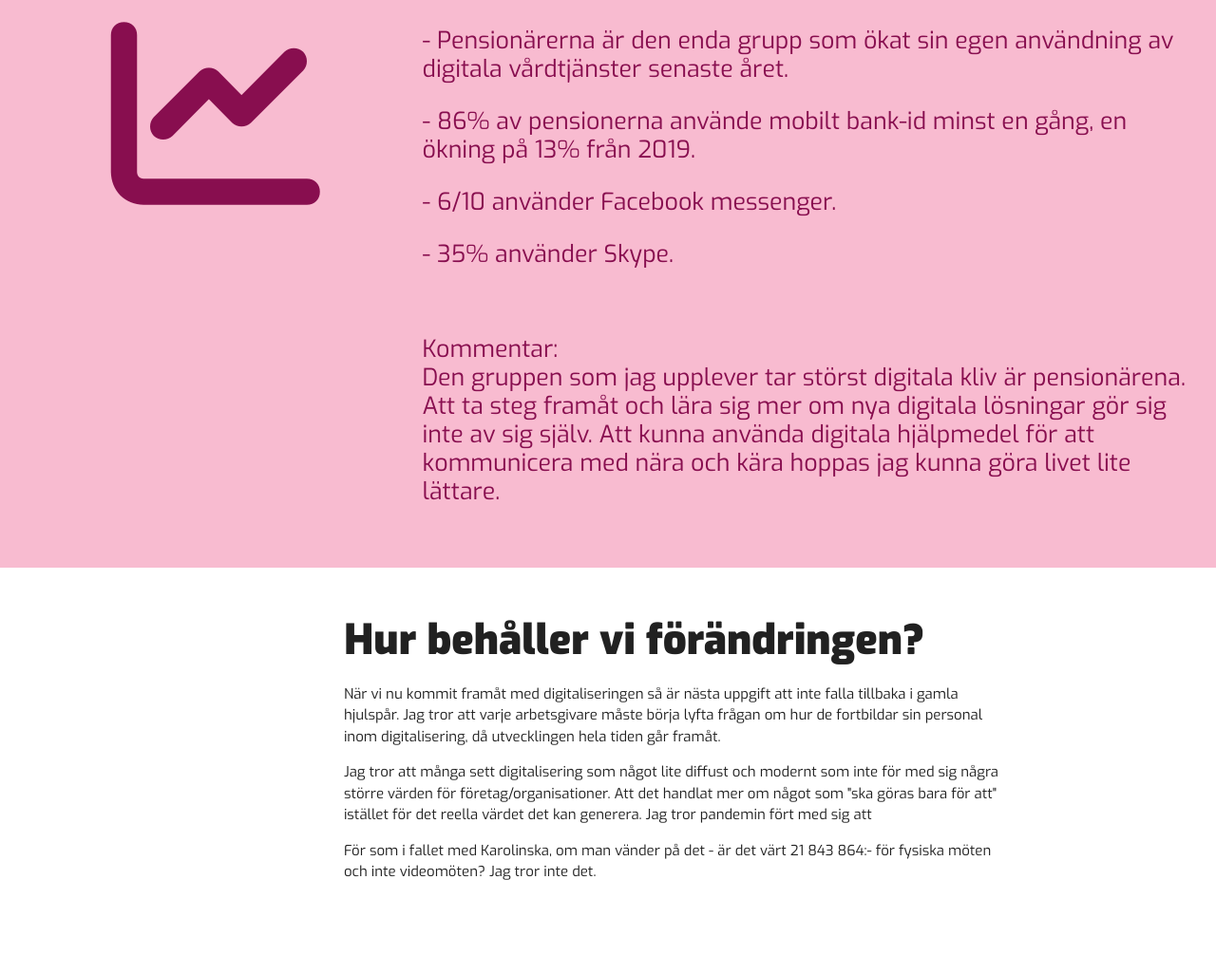
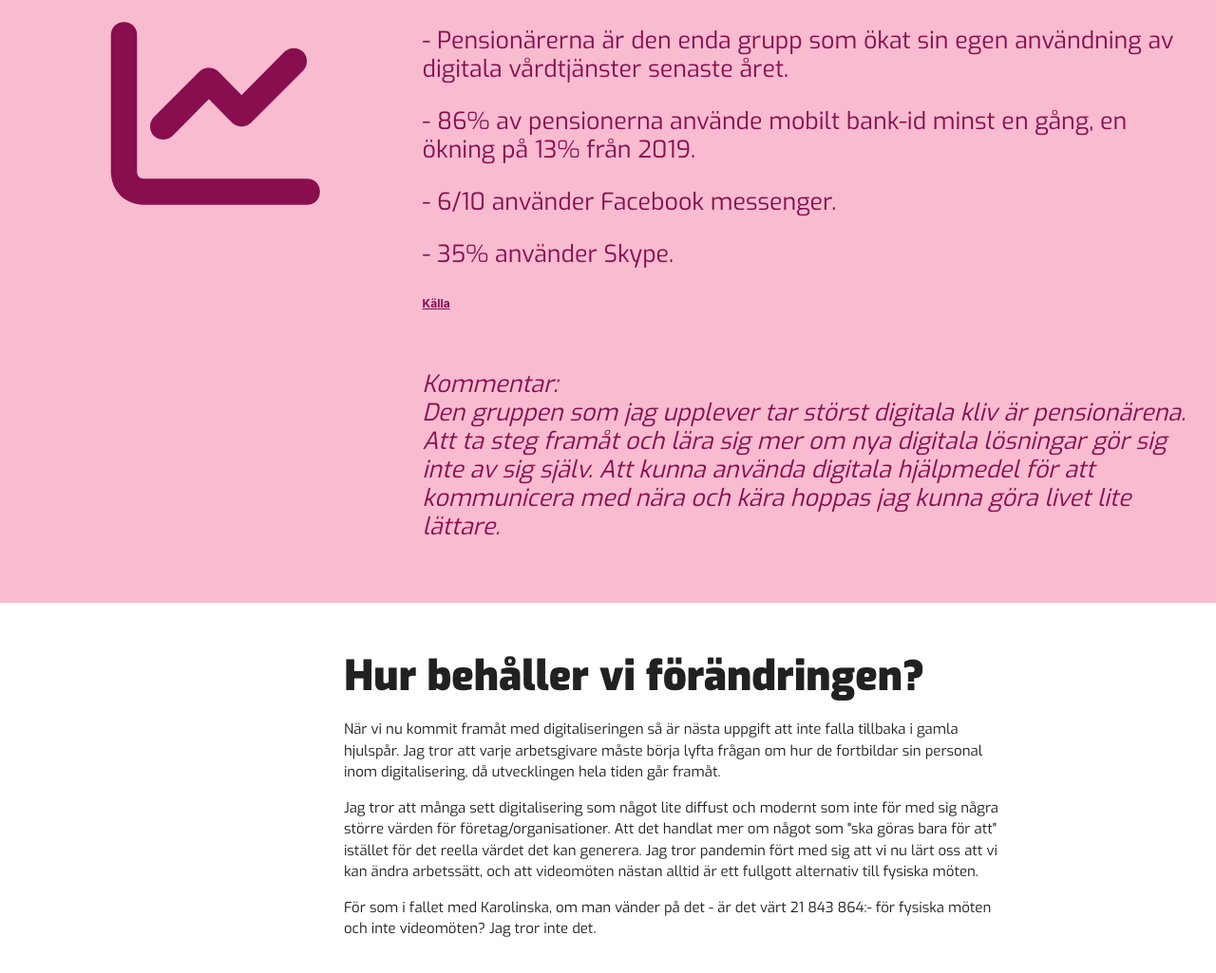
Before and after one commit to Carl-Henric/arbetsprov, a plain HTML site: page index.html in a window 1280 px wide. Shown: the part 2621-3646 px from the top of the page at 95% size. Before the commit the page ends 3606 px from the top, so only its background shows below. Drawn offline with nearby package versions, Linux system fonts and the light colour scheme.

Commit message:
Final touches

```diff
--- a/css/style.css
+++ b/css/style.css
@@ -108,7 +108,21 @@ width: 50%;
     color: #880e4f;
 }
 
+#old a {
+    color: #880e4f;
+    font-size: 12px;
+    font-weight: 700;
+    text-decoration: underline;
+}
+
 footer {
     padding: 20px;
     margin: auto;
 }
+
+
+@media only screen and (max-width: 600px) {
+  h1 {
+    font-size: 30px;
+  }
+}
--- a/index.html
+++ b/index.html
@@ -6,7 +6,7 @@
     <meta name="viewport" content="width=device-width, initial-scale=1.0">
     <link rel="stylesheet" href="https://cdnjs.cloudflare.com/ajax/libs/materialize/1.0.0/css/materialize.min.css">
     <link rel="stylesheet" href="css/style.css">
-    <title>Document</title>
+    <title>Arbetsprov - Carl-Henric Grip</title>
 </head>
 
 <body>
@@ -161,18 +161,21 @@
                 <li><p>- Pensionärerna är den enda grupp som ökat sin egen användning av digitala vårdtjänster senaste året. </p></li>
                <li><p>- 86% av pensionerna använde mobilt bank-id minst en gång, en ökning på 13% från 2019.</p></li>
                <li><p>- 6/10 använder Facebook messenger.</p></li>
-               <li><p>- 35% använder Skype.</p></li>
+               <li><p>- 35% använder Skype.</p><span class="small"><a
+               href="https://svenskarnaochinternet.se/app/uploads/2020/12/internetstiftelsen-svenskarna-och-internet-2020.pdf">Källa</a>
+           </span></li>
+
             </ul>
         </div>
     </div>
     <div class="row">
         <div class="col l8 offset-l4 s12">
             <p>
-                Kommentar:<br>
+                <em> Kommentar:<br>
                 Den gruppen som jag upplever tar störst digitala kliv är pensionärena.
                 Att ta steg framåt och lära sig mer om nya digitala lösningar gör sig inte av sig själv.
                 Att kunna använda digitala hjälpmedel för att kommunicera med nära och kära hoppas jag kunna göra livet lite lättare.
-            </p>
+           </em> </p>
         </div>
     </div>
     </section>
@@ -187,7 +190,7 @@
                 <p>
                     Jag tror att många sett digitalisering som något lite diffust och modernt som inte för med sig några större värden för företag/organisationer.
                     Att det handlat mer om något som "ska göras bara för att" istället för det reella värdet det kan generera.
-                    Jag tror pandemin fört med sig att
+                    Jag tror pandemin fört med sig att vi nu lärt oss att vi kan ändra arbetssätt, och att videomöten nästan alltid är ett fullgott alternativ till fysiska möten.
                 </p>
                 <p>
                     För som i fallet med Karolinska, om man vänder på det - är det värt 21 843 864:- för fysiska möten och inte videomöten?
```
